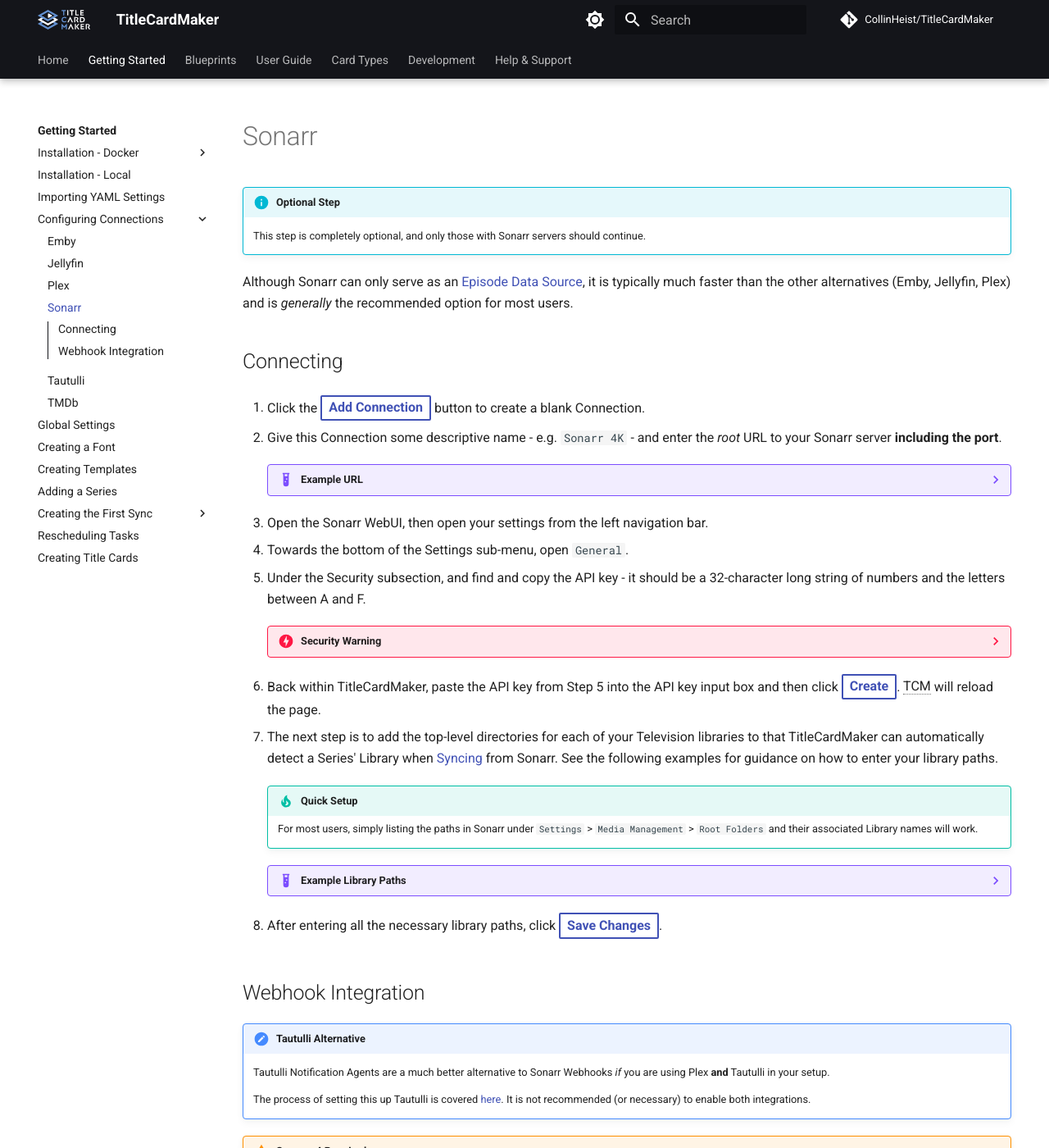
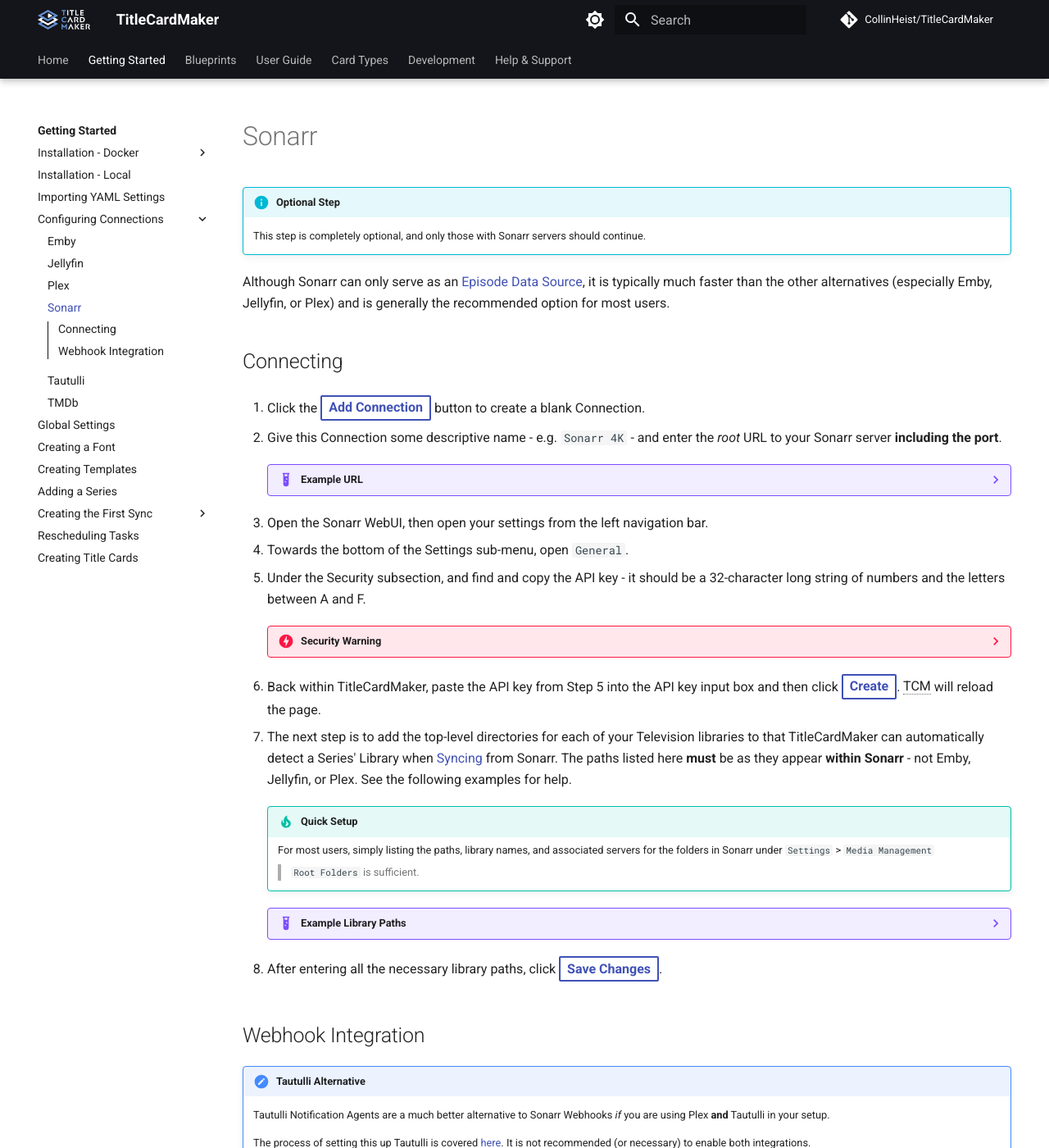
Before and after one commit to CollinHeist/TitleCardMaker, an MkDocs documentation site: the page built from docs/getting_started/connections/sonarr.md, in a window 1280 px wide and 1400 px high. Shown: the whole window at 82% size. Built offline with MkDocs 1.6.1 and Material for MkDocs 9.7.7, drawn with Linux system fonts in a browser that asks for light colours; comment, search, counter and statistics services are not loaded.

Commit message:
Minor doc updates

```diff
--- a/docs/getting_started/connections/sonarr.md
+++ b/docs/getting_started/connections/sonarr.md
@@ -16,8 +16,8 @@
 
 Although Sonarr can only serve as an
 [Episode Data Source](../../user_guide/settings.md#episode-data-source), it is
-typically much faster than the other alternatives (Emby, Jellyfin, Plex) and
-is _generally_ the recommended option for most users.
+typically much faster than the other alternatives (especially Emby, Jellyfin, or
+Plex) and is generally the recommended option for most users.
 
 ## Connecting
 
@@ -50,14 +50,15 @@
 
 7. The next step is to add the top-level directories for each of your Television
 libraries to that TitleCardMaker can automatically detect a Series' Library when
-[Syncing](../first_sync/sonarr.md) from Sonarr. See the following examples for
-guidance on how to enter your library paths.
+[Syncing](../first_sync/sonarr.md) from Sonarr. The paths listed here __must__
+be as they appear __within Sonarr__ - not Emby, Jellyfin, or Plex. See the
+following examples for help.
 
     !!! tip "Quick Setup"
 
-        For most users, simply listing the paths in Sonarr under `Settings` >
-        `Media Management` > `Root Folders` and their associated Library names
-        will work.
+        For most users, simply listing the paths, library names, and associated
+        servers for the folders in Sonarr under `Settings` > `Media Management`
+        > `Root Folders` is sufficient.
 
     ??? example "Example Library Paths"
 
```
Also changed, not shown: other parts of docs/getting_started/connections/sonarr.md (+1 -1 lines), docs/getting_started/connections/index.md (+7 -7 lines), docs/user_guide/connections.md (+1 -1 lines), 1 other file.
